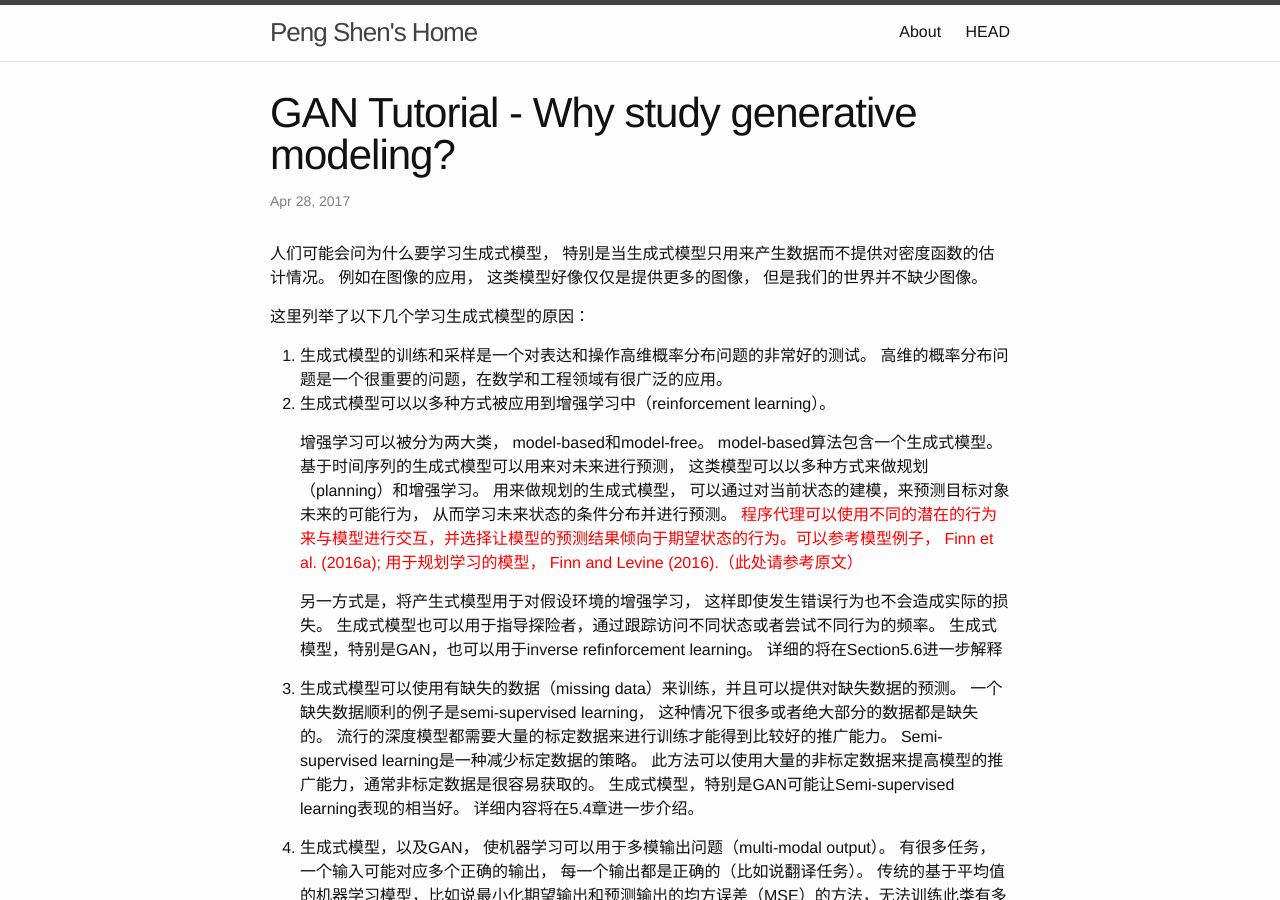
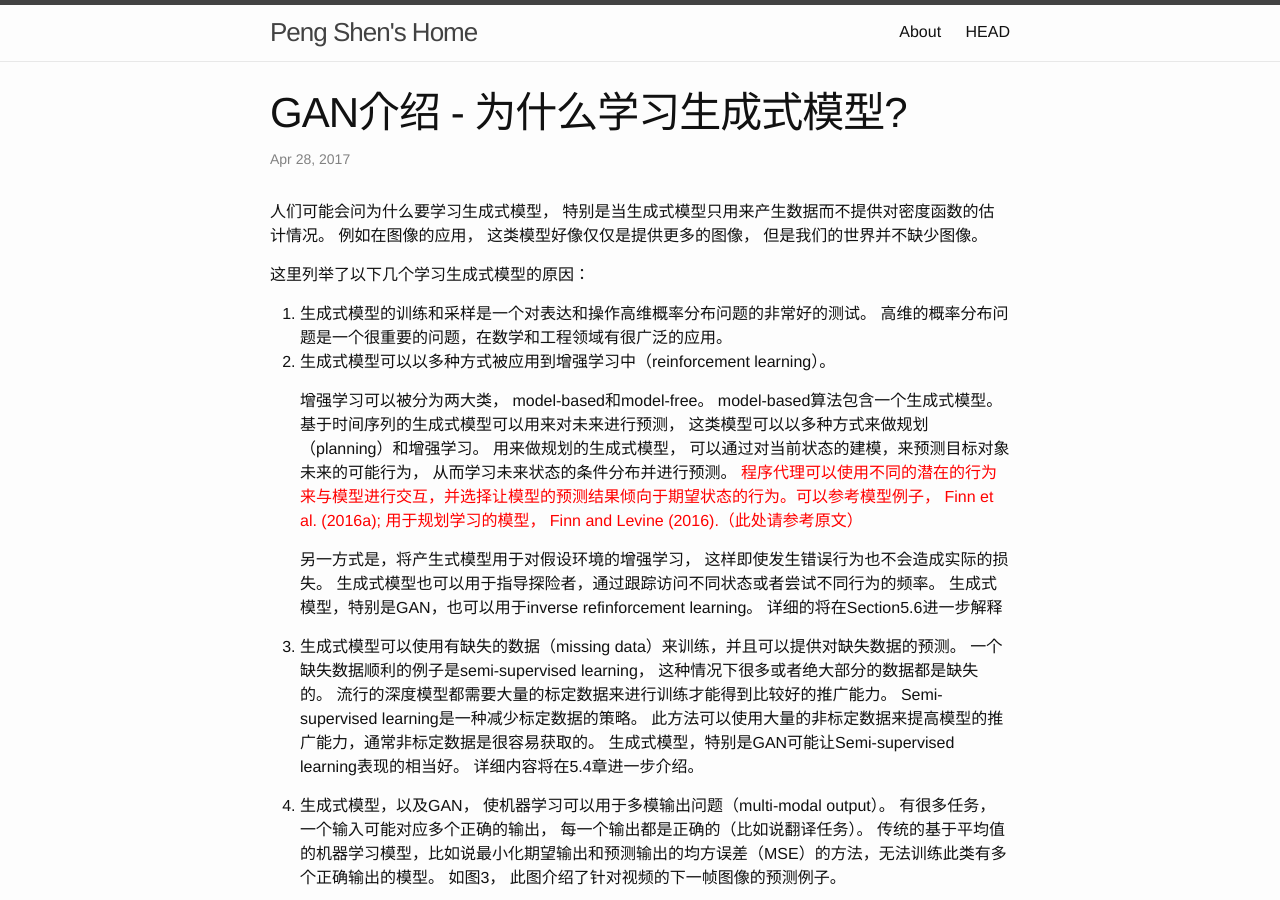
Before and after one commit to sinpycn/sinpycn.github.io, a Jekyll site: the page built from _posts/research/2017-04-28-NIPS2016-GAN-Tutorial-:-Why-study-generative-modeling.md, in a window 1280 px wide and 900 px high. Built offline with Jekyll 4.4.1, drawn with Linux system fonts in a browser that asks for light colours.

Commit message:
Update 2017-04-28-NIPS2016-GAN-Tutorial-:-Why-study-generative-modeling.md

```diff
--- a/_posts/research/2017-04-28-NIPS2016-GAN-Tutorial-:-Why-study-generative-modeling.md
+++ b/_posts/research/2017-04-28-NIPS2016-GAN-Tutorial-:-Why-study-generative-modeling.md
@@ -1,5 +1,5 @@
 ---
-title: GAN Tutorial - Why study generative modeling?
+title: GAN介绍 - 为什么学习生成式模型?
 layout: post
 mathjax: true
 ---
```
